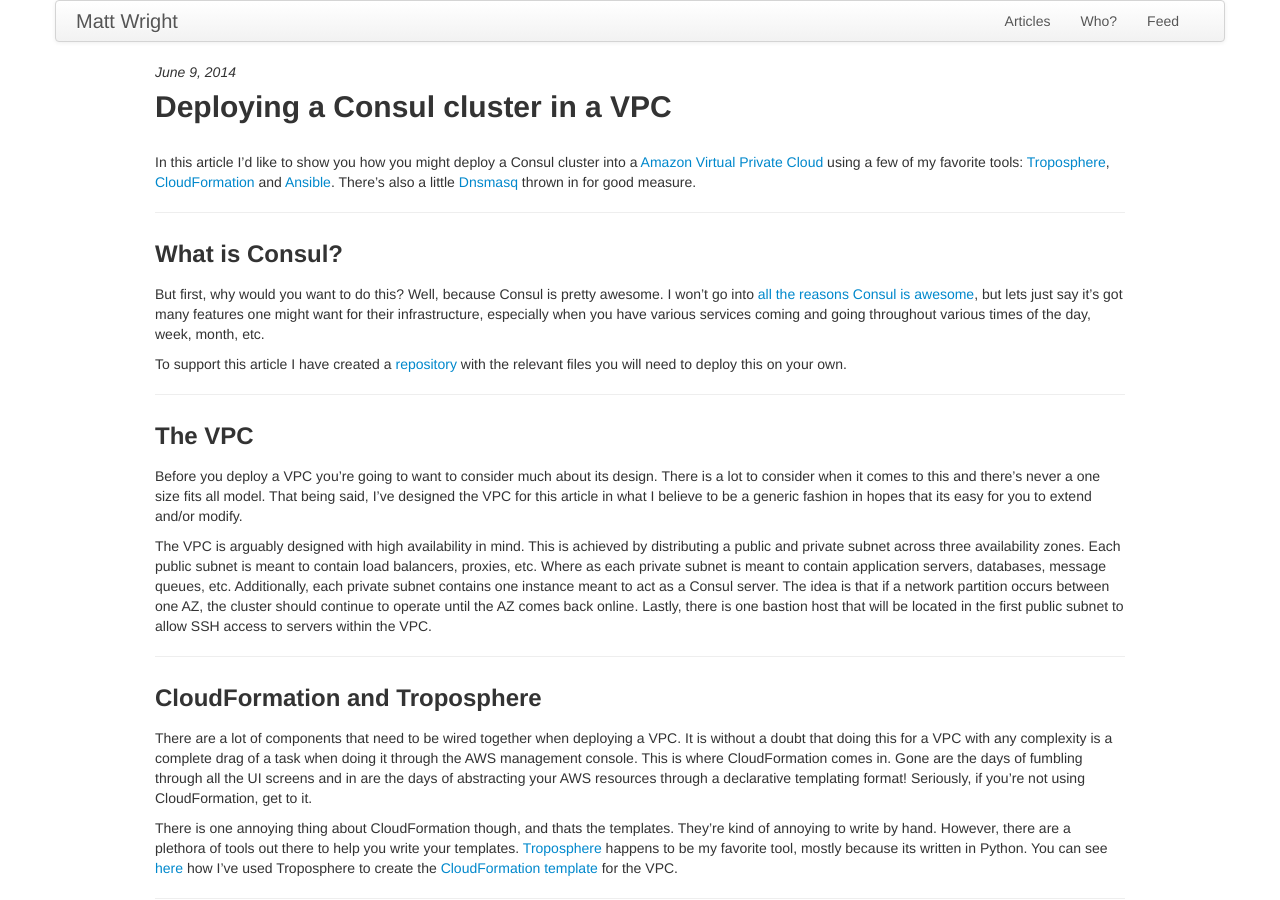
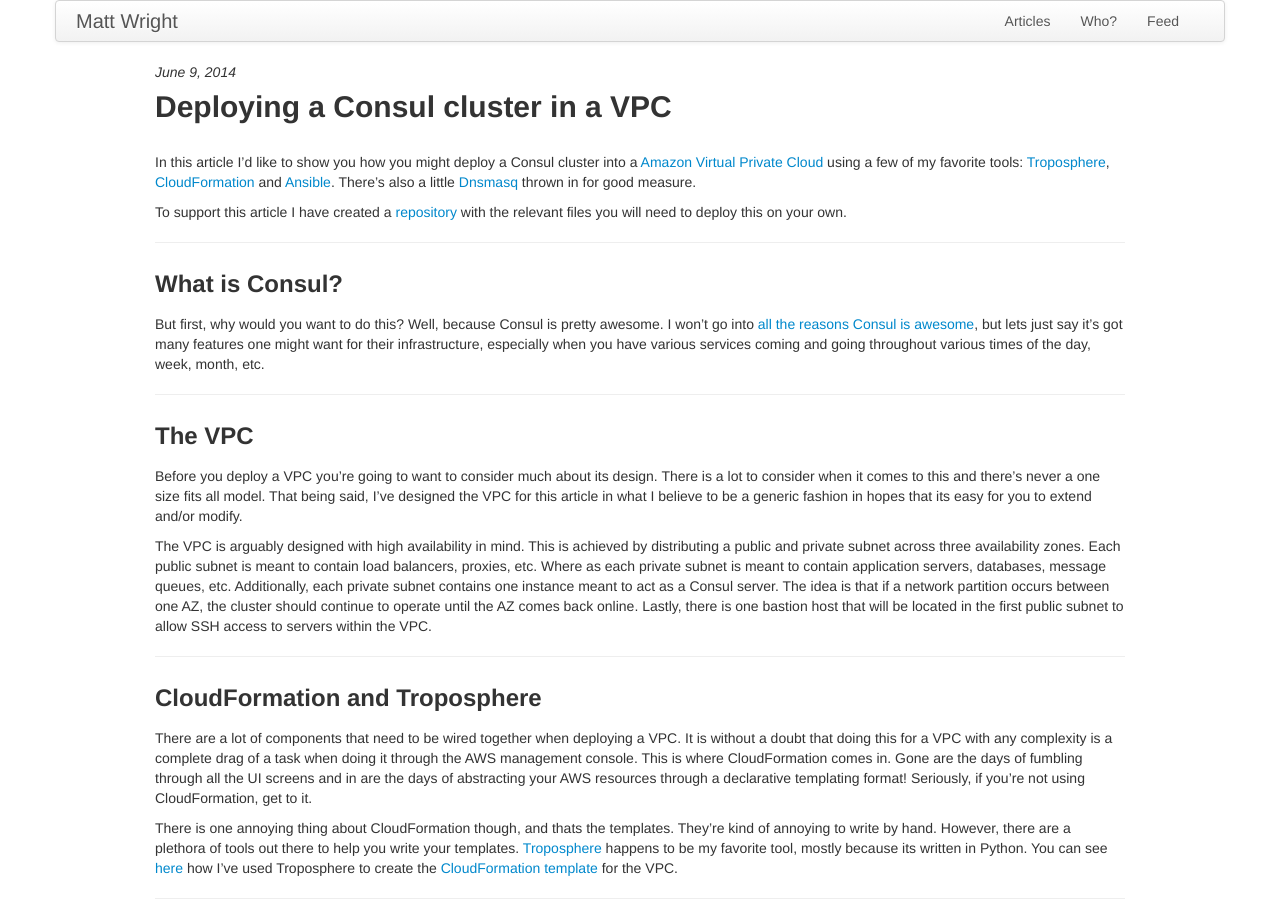
Before and after one commit to mattupstate/mattupstate.github.io, a Jekyll site: the page built from _posts/2014-06-09-deploying-a-consul-cluster-in-a-vpc.markdown, in a window 1280 px wide and 900 px high. Built offline with Jekyll 4.4.1, drawn with Linux system fonts in a browser that asks for light colours; nearby versions of some CDN libraries; some web fonts are replaced; Markdown is read by kramdown in place of the engine named in the settings; comment, search, counter and statistics services are not loaded.

Commit message:
Move statement

```diff
--- a/_posts/2014-06-09-deploying-a-consul-cluster-in-a-vpc.markdown
+++ b/_posts/2014-06-09-deploying-a-consul-cluster-in-a-vpc.markdown
@@ -17,13 +17,13 @@
 
 In this article I'd like to show you how you might deploy a Consul cluster into a [Amazon Virtual Private Cloud](http://aws.amazon.com/vpc/) using a few of my favorite tools: [Troposphere](https://github.com/cloudtools/troposphere), [CloudFormation](http://aws.amazon.com/cloudformation/) and [Ansible](http://www.ansible.com/home). There's also a little [Dnsmasq](http://www.thekelleys.org.uk/dnsmasq/doc.html) thrown in for good measure.
 
+To support this article I have created a [repository](https://www.github.com/mattupstate/vpc-consul) with the relevant files you will need to deploy this on your own.
+
 ---
 
 ### What is Consul?
 
 But first, why would you want to do this? Well, because Consul is pretty awesome. I won't go into [all the reasons Consul is awesome](http://www.consul.io/intro/index.html), but lets just say it's got many features one might want for their infrastructure, especially when you have various services coming and going throughout various times of the day, week, month, etc.
-
-To support this article I have created a [repository](https://www.github.com/mattupstate/vpc-consul) with the relevant files you will need to deploy this on your own.
 
 ---
 
```
